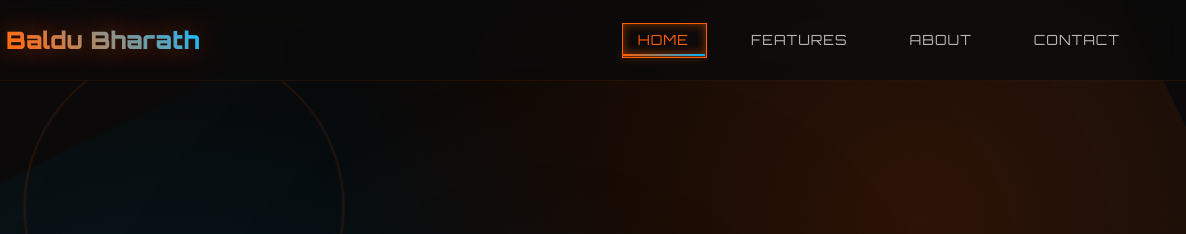
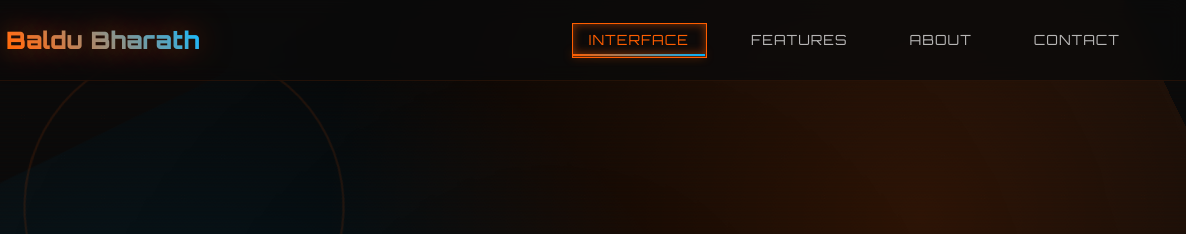
Before and after one commit to Bharatho1/templatemo_596_electric_xtra, a plain HTML site: page index.html in a window 1280 px wide. Shown: the top 234 px of the page, 94-1280 px from the left. Drawn offline with Linux system fonts and the light colour scheme.

Commit message:
modified

```diff
--- a/index.html
+++ b/index.html
@@ -33,7 +33,7 @@ https://templatemo.com/tm-596-electric-xtra
     <!-- Navigation -->
     <nav id="navbar">
         <div class="nav-container">
-            <a href="#home" class="logo-link">
+            <a href="#interface" class="logo-link">
                 <svg class="logo-svg" viewBox="0 0 40 40" xmlns="http://www.w3.org/2000/svg">
                     <defs>
                         <linearGradient id="logoGradient" x1="0%" y1="0%" x2="100%" y2="100%">
@@ -48,7 +48,7 @@ https://templatemo.com/tm-596-electric-xtra
                 <span class="logo-text">Baldu Bharath</span>
             </a>
             <ul class="nav-links" id="navLinks">
-                <li><a href="#home" class="nav-link">Home</a></li>
+                <li><a href="#interface" class="nav-link">interface</a></li>
                 <li><a href="#features" class="nav-link">Features</a></li>
                 <li><a href="#about" class="nav-link">About</a></li>
                 <li><a href="#contact" class="nav-link">Contact</a></li>
@@ -62,7 +62,7 @@ https://templatemo.com/tm-596-electric-xtra
     </nav>
 
     <!-- Hero Section -->
-    <section class="hero" id="home">
+    <section class="hero" id="interface">
         <div class="hero-content">
             <div class="text-rotator">
                 <div class="text-set active">
```
